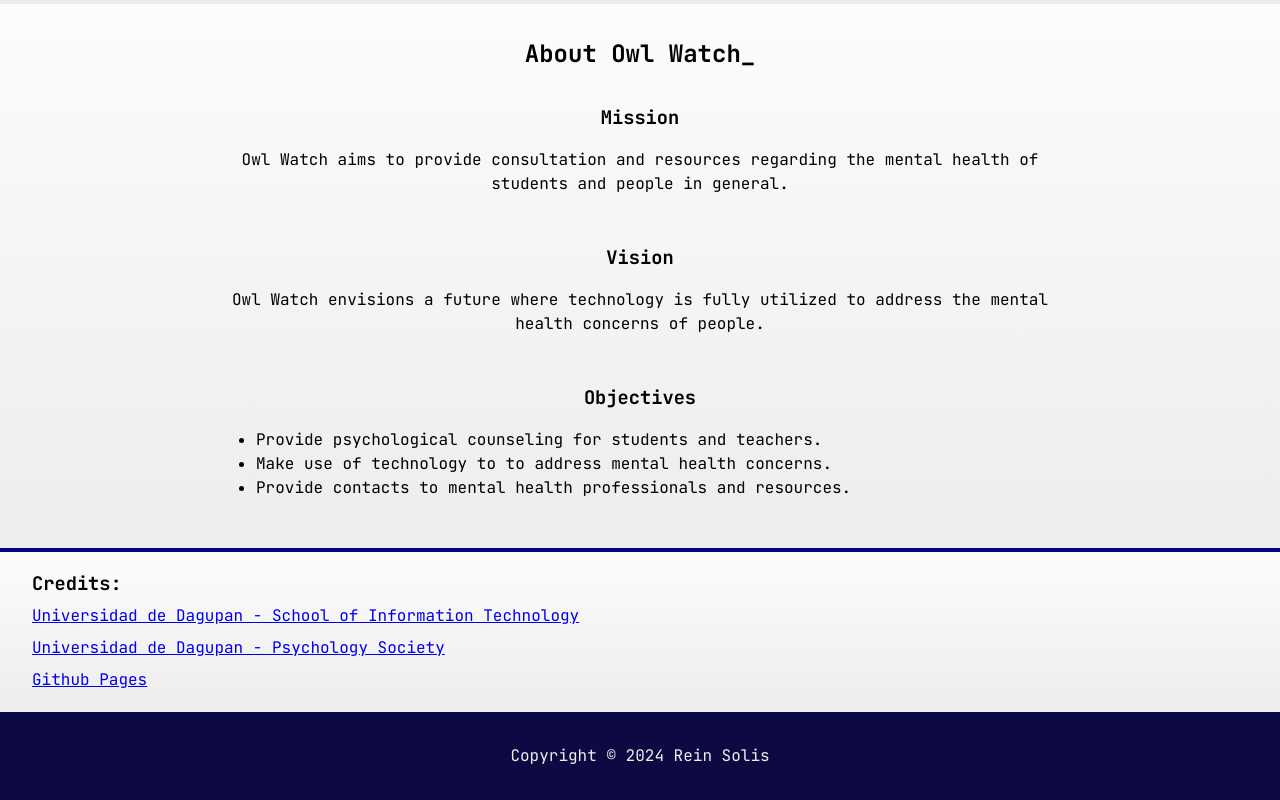
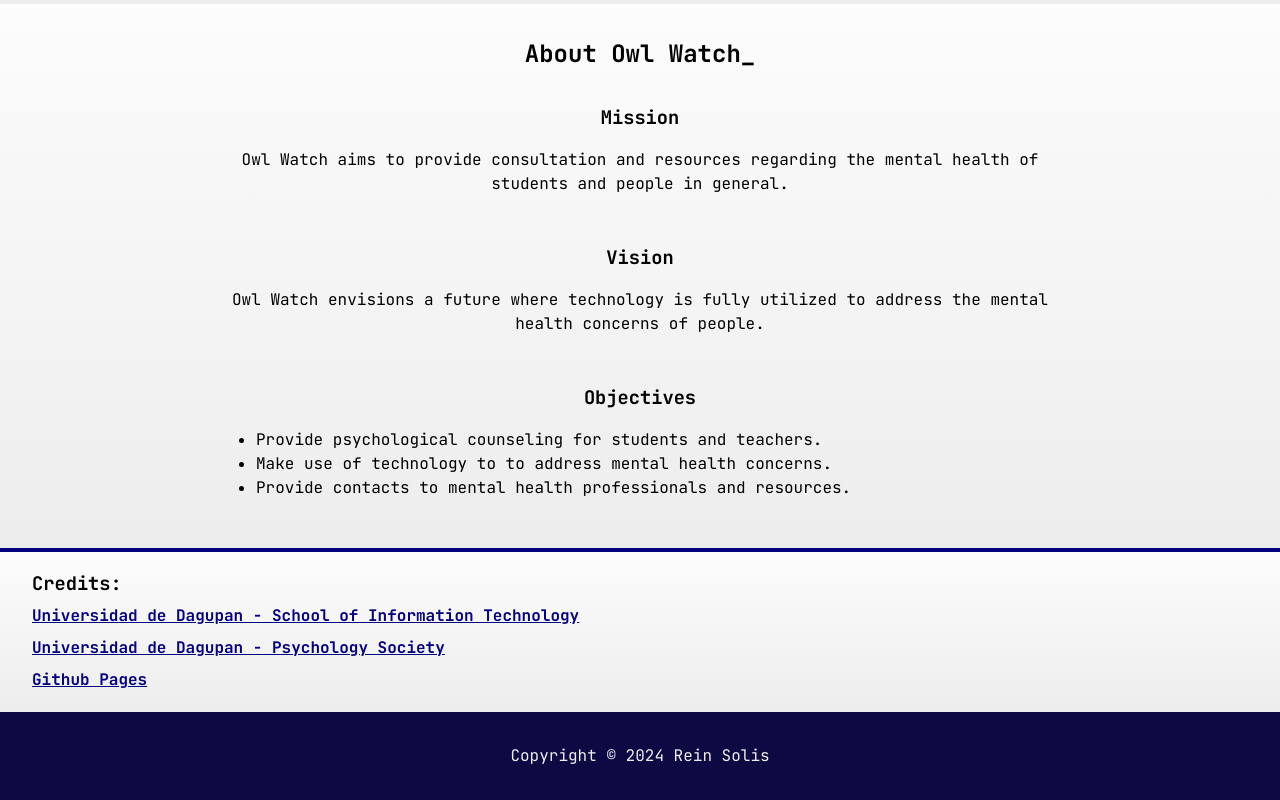
Before and after one commit to ReinX24/owl-watch, a plain HTML site: page about-page/about.html in a window 1280 px wide. Shown: the part 534-1334 px from the top of the page. Drawn offline with Linux system fonts and the light colour scheme.

Commit message:
Added icon and and styled links in credits.

```diff
--- a/about-page/about.css
+++ b/about-page/about.css
@@ -200,6 +200,16 @@ header {
     line-height: 2rem;
 }
 
+.credits-link {
+    text-decoration: underline;
+    color: var(--clr-navy-blue);
+    font-weight: bold;
+}
+
+.credits-link:hover {
+    color: var(--clr-rebecca-purple);
+}
+
 @media (max-width: 768px) {
 
     .nav,
--- a/about-page/about.html
+++ b/about-page/about.html
@@ -5,7 +5,7 @@
     <meta charset="UTF-8">
     <meta name="viewport" content="width=device-width, initial-scale=1.0">
     <title>Owl Watch | Universidad De Dagupan</title>
-    <link rel="icon" type="image/png" href="images/owl-icon.png">
+    <link rel="icon" type="image/png" href="../images/owl-icon.png">
     <link rel="stylesheet" href="about.css">
 </head>
 
@@ -72,9 +72,15 @@
 
         <section class="credits">
             <h3>Credits:</h3>
-            <a href="https://www.facebook.com/uddsite/"><p>Universidad de Dagupan - School of Information Technology</p></a>
-            <a href="https://www.facebook.com/UdDPsychSoc/"><p>Universidad de Dagupan - Psychology Society</p></a>
-            <a href="https://pages.github.com/"><p>Github Pages</p></a>
+            <a class="credits-link" href="https://www.facebook.com/uddsite/">
+                <p>Universidad de Dagupan - School of Information Technology</p>
+            </a>
+            <a class="credits-link" href="https://www.facebook.com/UdDPsychSoc/">
+                <p>Universidad de Dagupan - Psychology Society</p>
+            </a>
+            <a class="credits-link" href="https://pages.github.com/">
+                <p>Github Pages</p>
+            </a>
         </section>
 
     </main>
```
Also changed, not shown: index.html (+0 -3 lines).
